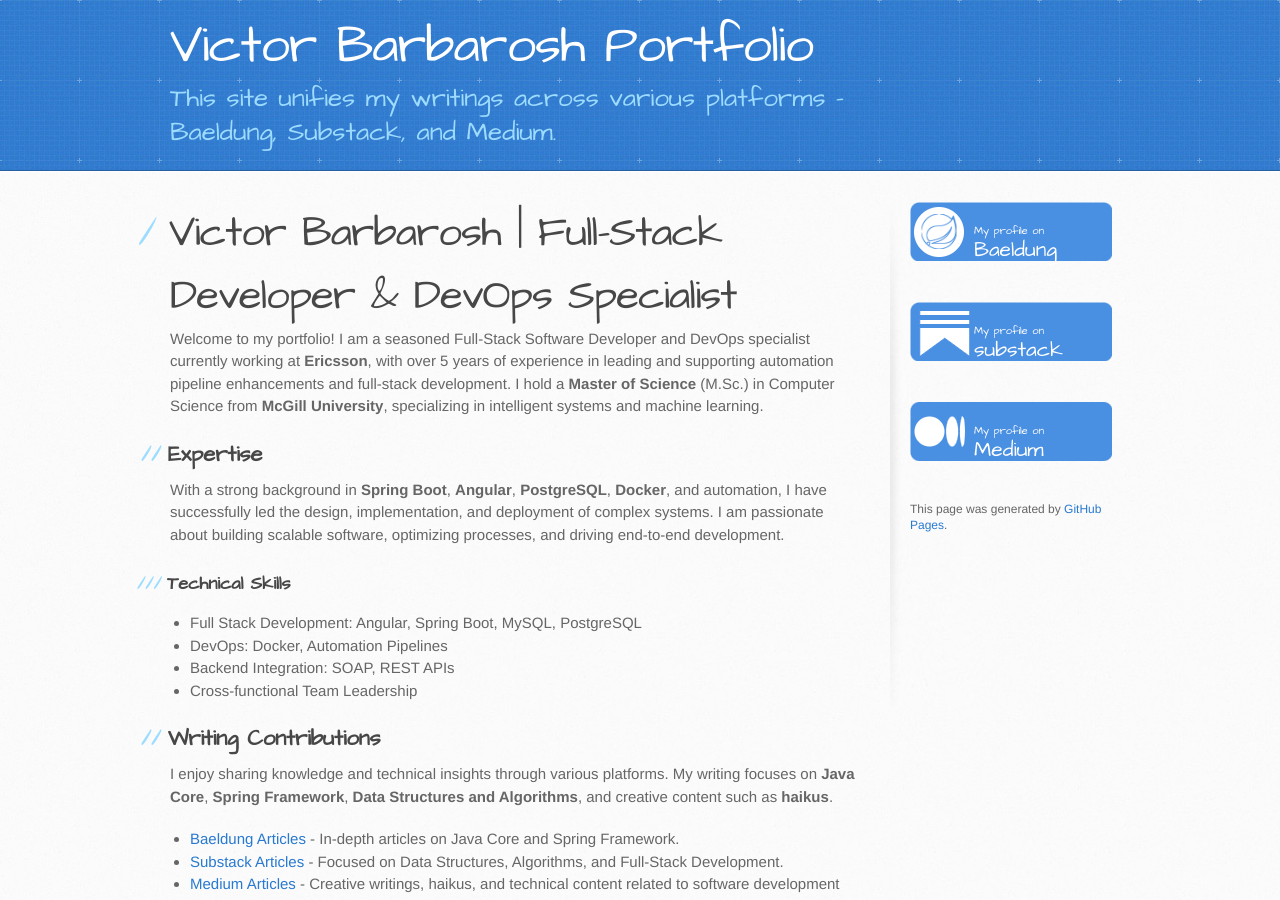
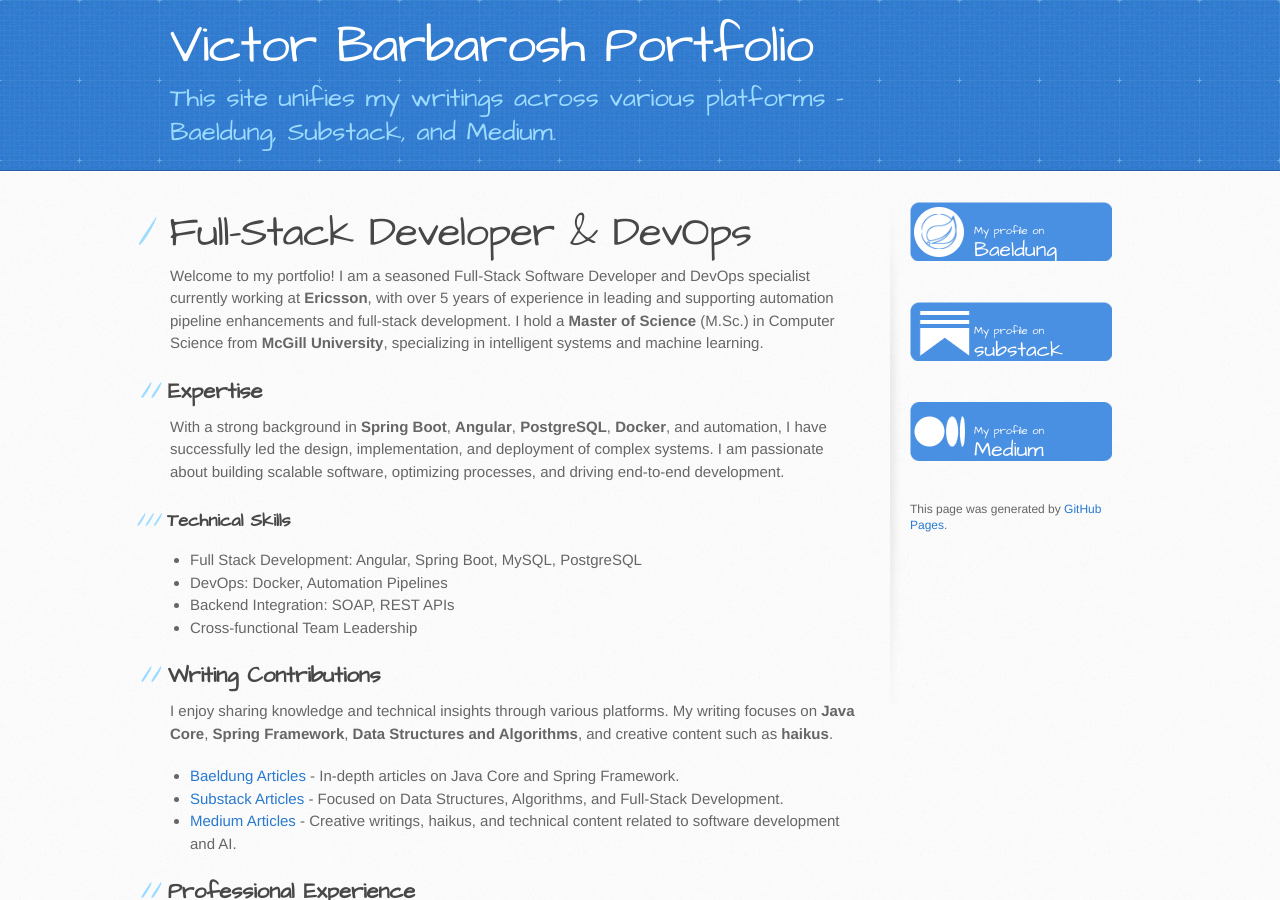
Before and after one commit to vBarbaros/portfolio, a Jekyll site: the page built from index.md, in a window 1280 px wide and 900 px high. Built offline with Jekyll 4.4.1, drawn with Linux system fonts in a browser that asks for light colours.

Commit message:
Init commit

```diff
--- a/index.md
+++ b/index.md
@@ -2,7 +2,7 @@
 layout: default
 ---
 
-# Victor Barbarosh | Full-Stack Developer & DevOps Specialist
+# Full-Stack Developer & DevOps
 
 Welcome to my portfolio! I am a seasoned Full-Stack Software Developer and DevOps specialist currently working at **Ericsson**, with over 5 years of experience in leading and supporting automation pipeline enhancements and full-stack development. I hold a **Master of Science** (M.Sc.) in Computer Science from **McGill University**, specializing in intelligent systems and machine learning.
 
```
Also changed, not shown: 1 other file.
